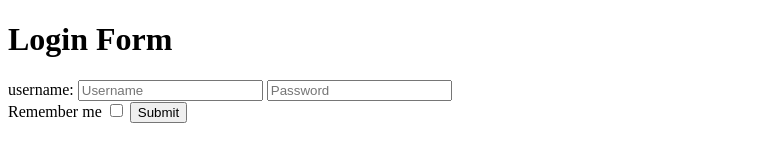
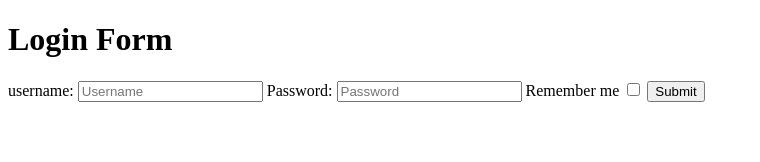
Before and after one commit to acciojob/remember-me-login-form-Srikanth44437, a website: page main.html in a window 1280 px wide. Shown: the whole page, without its empty margins (0-760 px from the left). Drawn offline with Linux system fonts and the light colour scheme.

Commit message:
created a submission

```diff
--- a/main.html
+++ b/main.html
@@ -12,10 +12,11 @@
 	<form id="loginForm">
 		<label for="username">username:</label>
 		<input type="text" id="username" placeholder="Username"/>
+		<label for="password">Password:</label>
 		<input type="password" id="password" placeholder="Password"/>
-		<br>
 		<label for="checkbox">Remember me</label>
 		<input type = "checkbox" id="checkbox"/>
+
 		<input type="submit" id="submit" value="Submit"/>
 	</form>
     <script type="text/javascript" src="./script.js">
```
